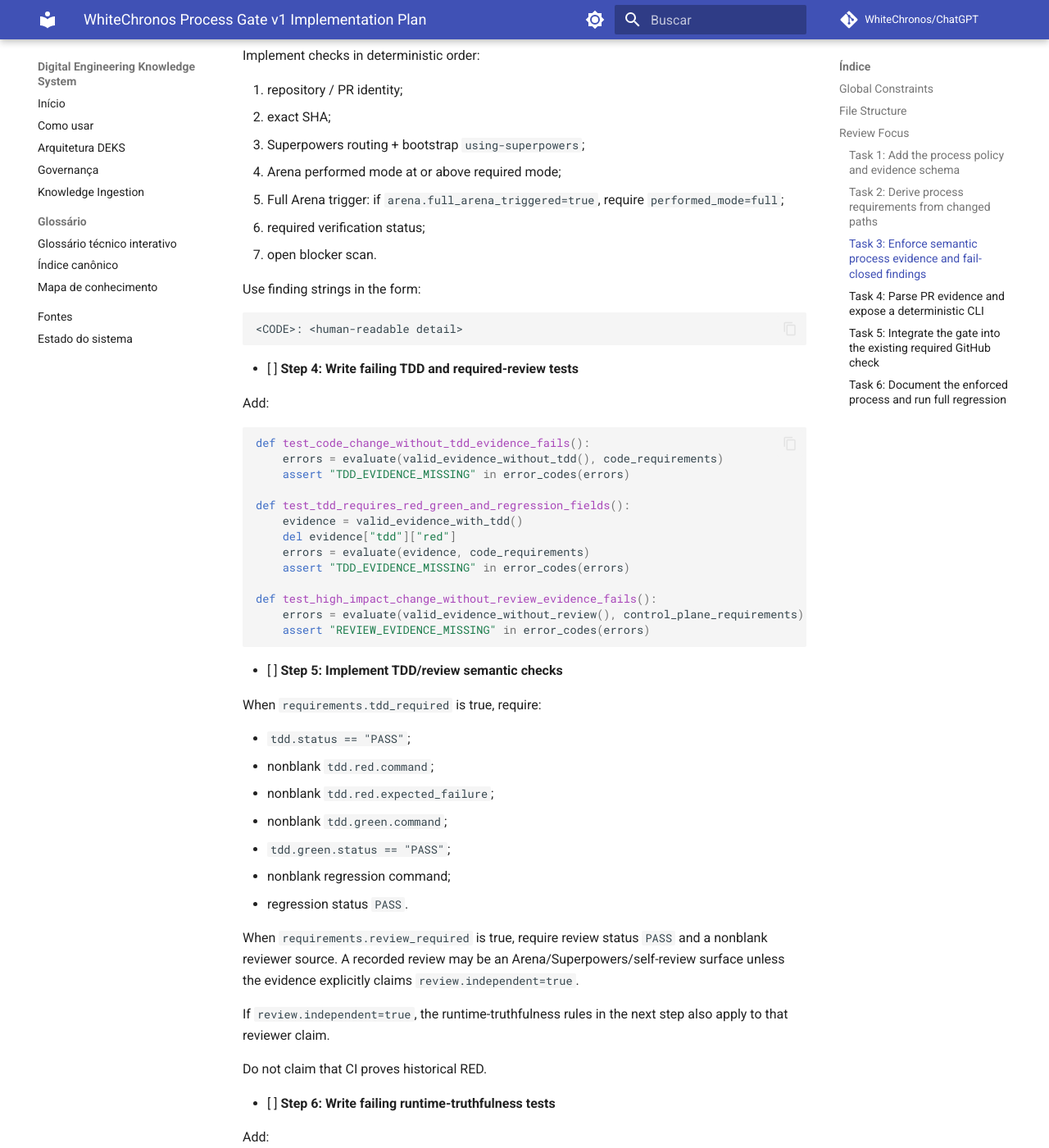
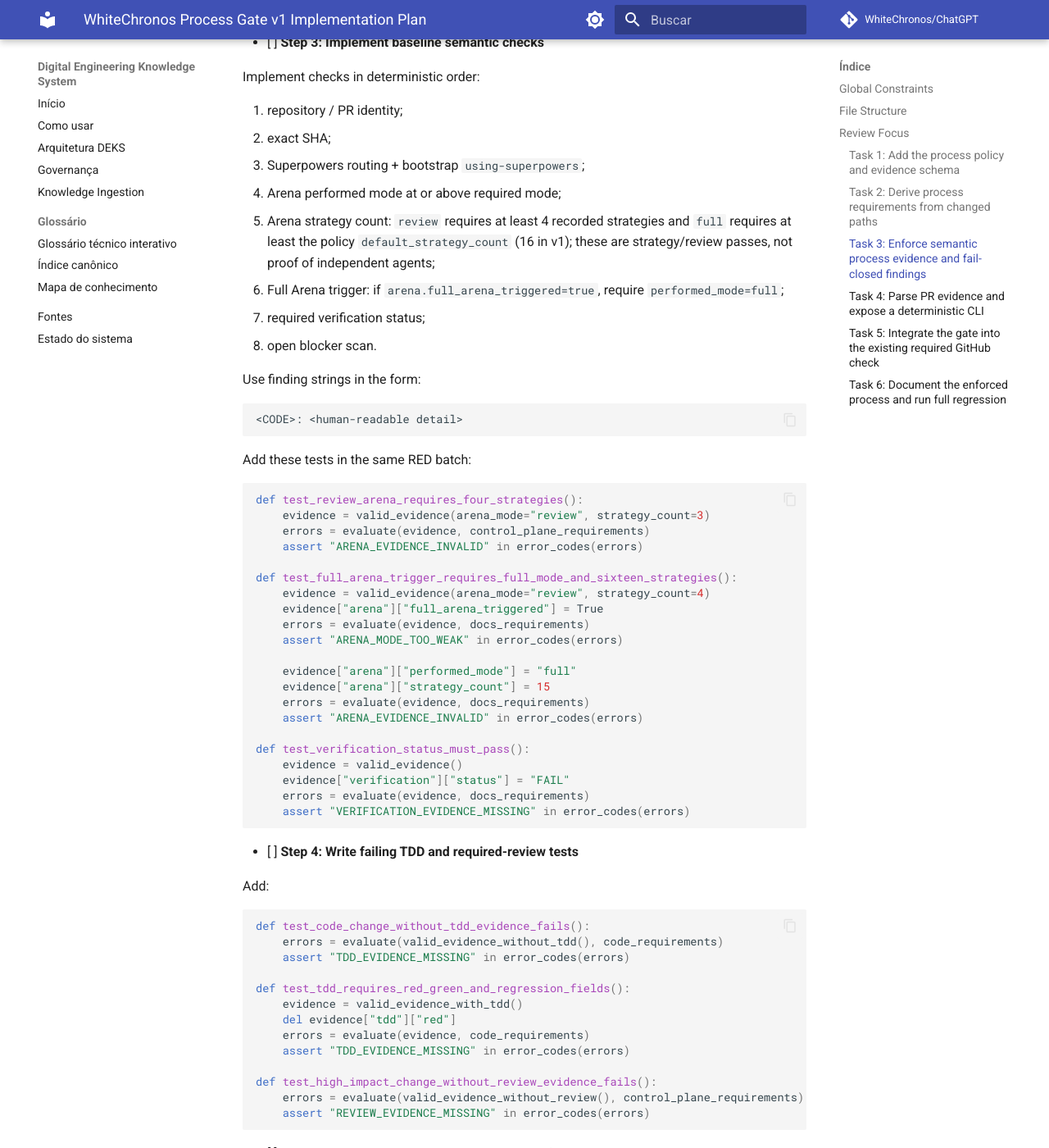
Before and after one commit to WhiteChronos/ChatGPT, an MkDocs documentation site: the page built from docs/superpowers/plans/2026-10-06-whitechronos-process-gate-v1.md, in a window 1280 px wide and 1400 px high, scrolled down 8091 px. Shown: the whole window at 82% size. Built offline with MkDocs 1.6.1 and Material for MkDocs 9.7.7, drawn with Linux system fonts in a browser that asks for light colours; comment, search, counter and statistics services are not loaded; some of the changed text lies outside the part shown.

Commit message:
docs: complete Process Gate Arena evidence plan

````diff
--- a/docs/superpowers/plans/2026-10-06-whitechronos-process-gate-v1.md
+++ b/docs/superpowers/plans/2026-10-06-whitechronos-process-gate-v1.md
@@ -139,7 +139,7 @@ The schema MUST require:
 - `subject.repository`, `subject.pull_request`, and 40-hex `subject.subject_sha`;
 - `task.kind` in `non_development|development`;
 - `superpowers.routing_checked`, `superpowers.bootstrap`, `superpowers.workflows`, `superpowers.status`;
-- `arena.performed_mode` in `micro|review|full`, `arena.status`, `arena.full_arena_triggered`, `arena.independent_agents_claimed`;
+- `arena.performed_mode` in `micro|review|full`, `arena.status`, `arena.full_arena_triggered`, `arena.strategy_count`, `arena.independent_agents_claimed`;
 - optional `tdd`, `review`, and `runtime` objects with typed statuses;
 - `verification.status`;
 - `human_authority.merge_authorized`;
@@ -342,14 +342,41 @@ Implement checks in deterministic order:
 2. exact SHA;
 3. Superpowers routing + bootstrap `using-superpowers`;
 4. Arena performed mode at or above required mode;
-5. Full Arena trigger: if `arena.full_arena_triggered=true`, require `performed_mode=full`;
-6. required verification status;
-7. open blocker scan.
+5. Arena strategy count: `review` requires at least 4 recorded strategies and `full` requires at least the policy `default_strategy_count` (16 in v1); these are strategy/review passes, not proof of independent agents;
+6. Full Arena trigger: if `arena.full_arena_triggered=true`, require `performed_mode=full`;
+7. required verification status;
+8. open blocker scan.
 
 Use finding strings in the form:
 
 ```text
 <CODE>: <human-readable detail>
+```
+
+Add these tests in the same RED batch:
+
+```python
+def test_review_arena_requires_four_strategies():
+    evidence = valid_evidence(arena_mode="review", strategy_count=3)
+    errors = evaluate(evidence, control_plane_requirements)
+    assert "ARENA_EVIDENCE_INVALID" in error_codes(errors)
+
+def test_full_arena_trigger_requires_full_mode_and_sixteen_strategies():
+    evidence = valid_evidence(arena_mode="review", strategy_count=4)
+    evidence["arena"]["full_arena_triggered"] = True
+    errors = evaluate(evidence, docs_requirements)
+    assert "ARENA_MODE_TOO_WEAK" in error_codes(errors)
+
+    evidence["arena"]["performed_mode"] = "full"
+    evidence["arena"]["strategy_count"] = 15
+    errors = evaluate(evidence, docs_requirements)
+    assert "ARENA_EVIDENCE_INVALID" in error_codes(errors)
+
+def test_verification_status_must_pass():
+    evidence = valid_evidence()
+    evidence["verification"]["status"] = "FAIL"
+    errors = evaluate(evidence, docs_requirements)
+    assert "VERIFICATION_EVIDENCE_MISSING" in error_codes(errors)
 ```
 
 - [ ] **Step 4: Write failing TDD and required-review tests**
@@ -641,6 +668,7 @@ Create `.github/pull_request_template.md` with:
 - a 40-zero placeholder `subject_sha` that is schema-valid but intentionally fails the SHA check until replaced by the exact PR head;
 - baseline `superpowers.bootstrap = "using-superpowers"`;
 - explicit `arena.performed_mode`;
+- `arena.strategy_count` (`0` for Micro, at least `4` for Review, at least `16` for Full in v1);
 - `full_arena_triggered`;
 - typed TDD/review/runtime sections;
 - `human_authority.merge_authorized = false` by default;
````
